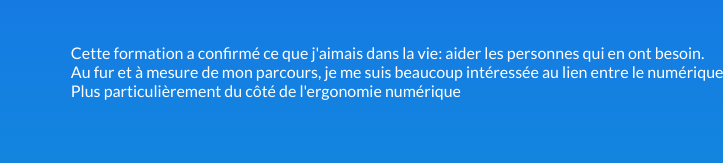
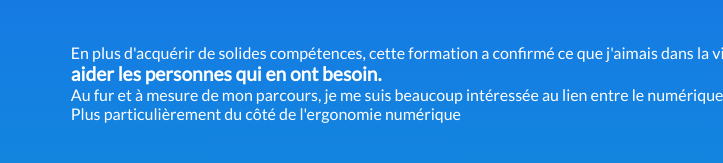
Before and after one commit to SolenPB/P8-Creez_et_publiez_votre_portfolio_de_developpeur, a plain HTML site: page index.html in a window 1280 px wide. Shown: the part 1106-1269 px from the top of the page, 557-1280 px from the left. Drawn offline with Linux system fonts and the light colour scheme.

Commit message:
maj skills

```diff
--- a/index.html
+++ b/index.html
@@ -59,9 +59,10 @@
                     </ul>
                 </div>
                 <div class="skillsDetails">
-
                     <p>
-                        Cette formation a confirmé ce que j'aimais dans la vie: aider les personnes qui en ont besoin.
+                        En plus d'acquérir de solides compétences, cette formation a confirmé ce que j'aimais dans la vie:
+                        <br>
+                        <strong class="important">aider les personnes qui en ont besoin.</strong>
                         <br>
                         Au fur et à mesure de mon parcours, je me suis beaucoup intéressée au lien entre le numérique et l'humain.
                         <br>
--- a/style.css
+++ b/style.css
@@ -92,6 +92,9 @@ h1 {
 .skillsTitle{
     width: 40%;
 }
+.important{
+    font-size: larger;
+}
 #ocDescription{
     display: flex;
     flex-direction: column;
```
